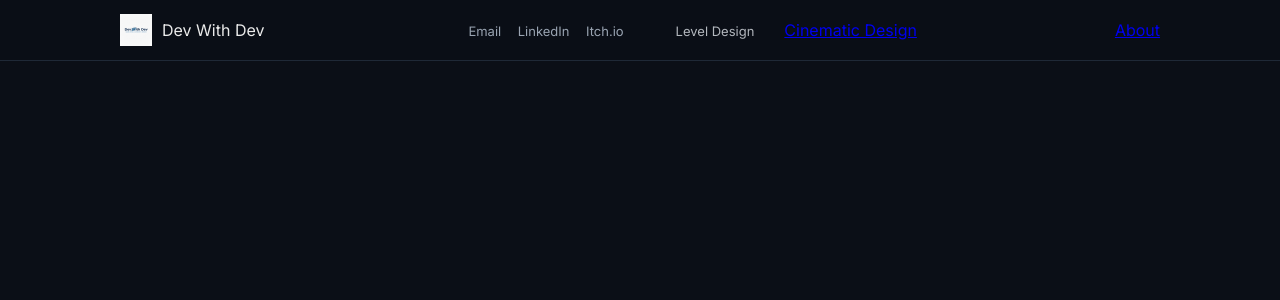
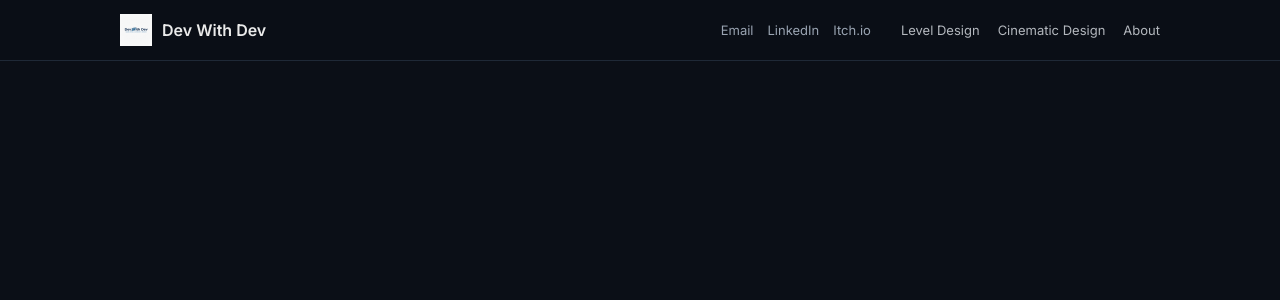
Before and after one commit to devidog34/game-design-portfolio, a Jekyll site: the page built from projects.md, in a window 1280 px wide. Shown: the top 300 px of the page. Built offline with Jekyll 4.4.1, drawn with Linux system fonts in a browser that asks for light colours; our own code applies the rules of GitHub Pages for plain Markdown files.

Commit message:
Update default.html

```diff
--- a/_layouts/default.html
+++ b/_layouts/default.html
@@ -1,15 +1,14 @@
 <!DOCTYPE html>
 <html lang="en">
-
-<link rel="preconnect" href="https://fonts.googleapis.com">
-<link rel="preconnect" href="https://fonts.gstatic.com" crossorigin>
-
-<link href="https://fonts.googleapis.com/css2?family=Inter:wght@400;500;600;700;800&display=swap" rel="stylesheet">
 
 <head>
   <meta charset="UTF-8">
   <title>{{ page.title }}</title>
   <meta name="viewport" content="width=device-width, initial-scale=1.0">
+
+  <link rel="preconnect" href="https://fonts.googleapis.com">
+  <link rel="preconnect" href="https://fonts.gstatic.com" crossorigin>
+  <link href="https://fonts.googleapis.com/css2?family=Inter:wght@400;500;600;700;800&display=swap" rel="stylesheet">
 
   <style>
     body {
@@ -17,20 +16,6 @@
       background: #0b0f17;
       color: #eaeaea;
       font-family: "Inter", sans-serif;
-    }
-
-    /* ===== TOPBAR ===== */
-    .topbar {
-      position: sticky;
-      top: 0;
-      width: 100%;
-      background: rgba(11, 15, 23, 0.9);
-      backdrop-filter: blur(10px);
-      border-bottom: 1px solid #1f2937;
-      z-index: 999;
-    }
-
-    body {
       animation: fadeIn 0.25s ease;
     }
 
@@ -46,6 +31,17 @@
       }
     }
 
+    /* ===== TOPBAR ===== */
+    .topbar {
+      position: sticky;
+      top: 0;
+      width: 100%;
+      background: rgba(11, 15, 23, 0.9);
+      backdrop-filter: blur(10px);
+      border-bottom: 1px solid #1f2937;
+      z-index: 999;
+    }
+
     .topbar-inner {
       display: flex;
       justify-content: space-between;
@@ -55,17 +51,21 @@
       padding: 14px 24px;
     }
 
-    .brand {
+    .brand,
+    .brand:visited,
+    .brand:active {
       display: flex;
       align-items: center;
       gap: 10px;
       text-decoration: none;
-      color: inherit;
+      color: #eaeaea;
+      font-weight: 600;
     }
 
     .brand img {
       width: 32px;
       height: 32px;
+      object-fit: contain;
     }
 
     .topbar-right {
@@ -74,22 +74,35 @@
       gap: 30px;
     }
 
-    .contact a {
-      margin: 0 6px;
+    .contact {
+      display: flex;
+      align-items: center;
+      gap: 14px;
+    }
+
+    .contact a,
+    .contact a:visited,
+    .contact a:active {
       font-size: 13px;
       color: #9aa4b2;
       text-decoration: none;
+      transition: 0.2s ease;
     }
 
     .contact a:hover {
       color: #ffffff;
     }
 
+    .nav {
+      display: flex;
+      align-items: center;
+      gap: 18px;
+    }
+
     .nav a,
     .nav a:visited,
     .nav a:active {
       position: relative;
-  margin-left: 16px;
       font-size: 13px;
       color: #d1d5db;
       text-decoration: none;
@@ -109,47 +121,31 @@
       transition: width 0.25s ease;
     }
 
+    .nav a:hover {
+      color: #ffffff;
+      opacity: 1;
+    }
+
     .nav a:hover::after {
       width: 100%;
     }
 
-.nav a:hover {
-  color: white;
+    @media (max-width: 768px) {
+      .topbar-inner {
+        flex-direction: column;
+        gap: 12px;
       }
 
-.nav-dropdown {
-  position: relative;
+      .topbar-right {
+        flex-direction: column;
+        gap: 10px;
       }
 
-.dropdown-menu {
-  position: absolute;
-  top: 24px;
-  right: 0;
-  min-width: 180px;
-  background: #111827;
-  border: 1px solid #1f2937;
-  border-radius: 8px;
-  padding: 8px;
-  display: none;
-  z-index: 1000;
+      .contact,
+      .nav {
+        flex-wrap: wrap;
+        justify-content: center;
       }
-
-.dropdown-menu a {
-  display: block;
-  margin: 0;
-  padding: 8px 10px;
-  color: #9aa4b2;
-  white-space: nowrap;
-}
-
-.dropdown-menu a:hover {
-  color: #ffffff;
-  background: #1f2937;
-  border-radius: 6px;
-}
-
-.nav-dropdown:hover .dropdown-menu {
-  display: block;
     }
   </style>
 </head>
@@ -174,26 +170,16 @@
         </div>
 
         <div class="nav">
-  <div class="nav-dropdown">
           <a href="{{ '/level-design.html' | relative_url }}">Level Design</a>
-
-    </div>
+          <a href="{{ '/cinematic-design.html' | relative_url }}">Cinematic Design</a>
+          <a href="{{ '/about.html' | relative_url }}">About</a>
         </div>
 
-  <div class="nav-dropdown">
-    <a href="{{ '/cinematic-design.html' | relative_url }}">Cinematic Design</a>
-
-    </div>
-  </div>
-
-  <a href="{{ '/about.html' | relative_url }}">About</a>
-</div>
       </div>
 
     </div>
   </div>
 
-  <!-- PAGE CONTENT -->
   {{ content }}
 
 </body>
```
Also changed, not shown: other parts of _layouts/default.html (+0 -1 lines). Lines whose indentation alone changed are shown as unchanged.
